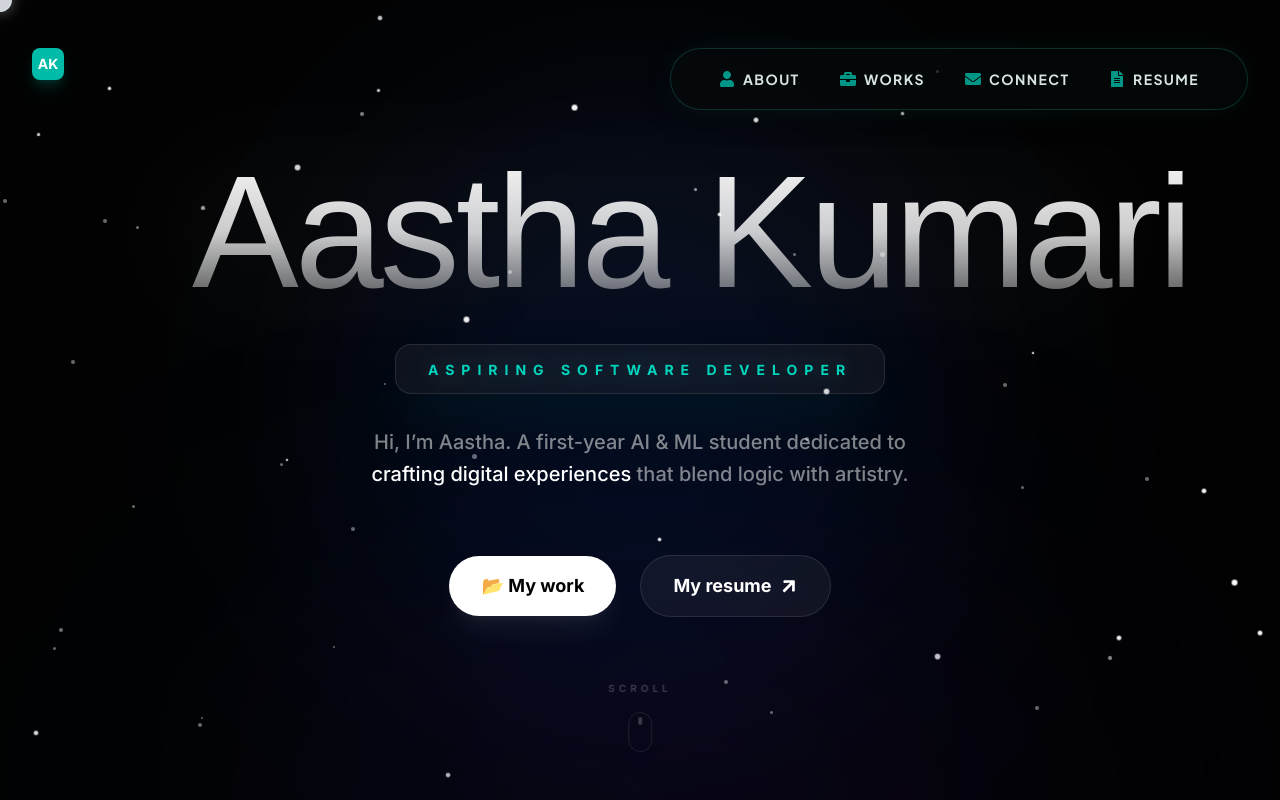
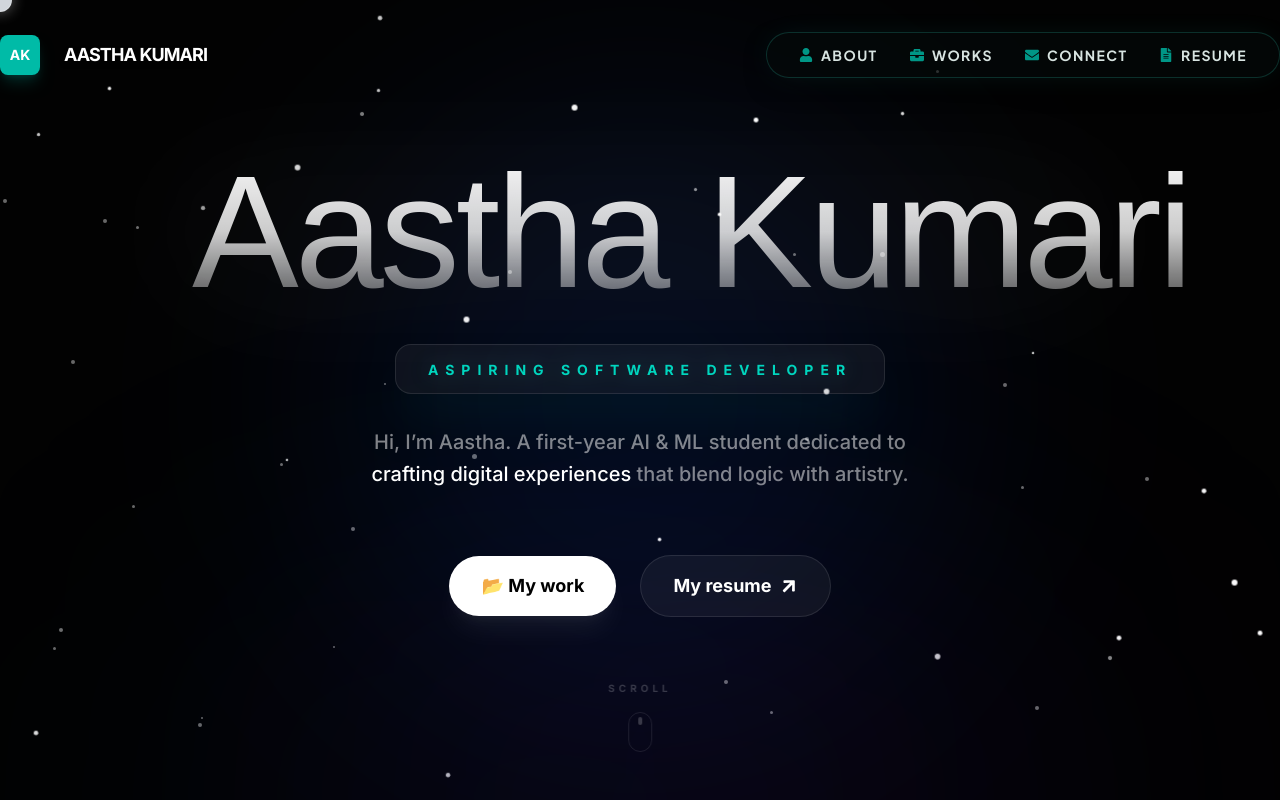
Before and after one commit to aasthakumari03/updated_Portfolio, a Next.js app: page / in a window 1280 px wide. Shown: the top 800 px of the page. Built offline with nearby package versions, Linux system fonts and the light colour scheme; a web font is replaced by a local one.

Commit message:
Refine NavHeader animation to center on scroll

```diff
--- a/components/NavHeader.tsx
+++ b/components/NavHeader.tsx
@@ -49,30 +49,25 @@ const NavHeader = () => {
     }, [pathname]);
 
     return (
-        <>
-            {/* Logo - Positioned independently at top-left, moves to center on scroll */}
+        <div className="fixed top-0 left-0 w-full z-[100] flex items-center justify-center pt-8 pointer-events-none">
+            {/* Logo */}
             <div
-                className="fixed top-12 left-8 z-[100] flex items-center gap-3 cursor-pointer group transition-all duration-75 ease-linear"
-                style={{
-                    // Interpolate left position
-                    // Start: 2rem (32px)
-                    // End: Center - Offset. (50% - ~6rem) to fit with larger pill
-                    left: `calc(2rem * (1 - ${scrollProgress}) + (50% - 6rem) * ${scrollProgress})`,
-                }}
+                className="flex items-center gap-3 cursor-pointer group transition-all duration-75 ease-linear pointer-events-auto"
                 onClick={(e) => {
                     e.preventDefault();
                     window.scrollTo({ top: 0, behavior: 'smooth' });
                     window.history.pushState(null, '', '#home');
                 }}
             >
-                <div className="w-8 h-8 bg-teal-500 rounded-lg flex items-center justify-center text-white font-bold text-sm transition-all group-hover:rotate-12 duration-500 z-10 shrink-0 shadow-lg shadow-teal-500/20">
+                <div className="w-10 h-10 bg-teal-500 rounded-lg flex items-center justify-center text-white font-bold text-sm transition-all group-hover:rotate-12 duration-500 shrink-0 shadow-lg shadow-teal-500/20">
                     AK
                 </div>
                 <div
-                    className="logo-typing-text overflow-hidden whitespace-nowrap transition-all duration-300"
+                    className="overflow-hidden whitespace-nowrap transition-all duration-300"
                     style={{
-                        opacity: 1 - scrollProgress * 0.5,
-                        maxWidth: scrollProgress > 0.8 ? '0px' : '200px',
+                        width: scrollProgress > 0.5 ? '0px' : 'auto',
+                        opacity: 1 - scrollProgress * 1.5,
+                        transform: `translateX(${scrollProgress * -20}px)`
                     }}
                 >
                     <span className="text-white font-bold text-lg tracking-tighter uppercase drop-shadow-md ml-3">
@@ -81,33 +76,21 @@ const NavHeader = () => {
                 </div>
             </div>
 
-            {/* Navigation Links - Top-Right initially, moves to Center-Right on scroll */}
-            <nav
-                className="fixed top-12 z-[100] transition-all duration-75 ease-linear"
+            {/* Dynamic Spacer */}
+            <div
                 style={{
-                    // Position logic:
-                    // Start (p=0): Right aligned (right: 2rem), Centered vertically (top-12)
-                    // End (p=1): Centered horizontally.
-                    // Implementation:
-                    // We use `left: 50%` as the base for the centered state.
-                    // We use `transform` to shift it.
-                    // But transitioning from `right` to `left` is hard.
-                    // Let's stick to `right`.
-                    // Start: right: 2rem.
-                    // End: right: 50% (minus half width).
-                    // Actually, easiest way to Center from Right using only `right`:
-                    // right: 50%, transform: translateX(50%).
-                    // So:
-                    // right: calc(2rem * (1 - p) + 50% * p)
-                    // transform: translateX(calc(50% * p))
-                    right: `calc(2rem * (1 - ${scrollProgress}) + 50% * ${scrollProgress})`,
-                    transform: `translateX(calc(50% * ${scrollProgress}))`,
+                    // When scroll is 0, we want a large gap (e.g. 60vw or bounded max)
+                    // When scroll is 1, we want a small gap (e.g. 1rem / 16px)
+                    width: `calc(max(20px, 80vw * (1 - ${scrollProgress})))`,
+                    transition: 'width 0.1s linear'
                 }}
-            >
+            />
+
+            {/* Navigation Links */}
+            <nav className="transition-all duration-75 ease-linear pointer-events-auto">
                 <div
-                    className="flex items-center gap-10 px-12 py-5 rounded-full transition-all duration-300 backdrop-blur-xl"
+                    className="flex items-center gap-8 px-8 py-3 rounded-full transition-all duration-300 backdrop-blur-xl"
                     style={{
-                        // Theme Styling: Teal/Dark Glow
                         backgroundColor: 'rgba(5, 10, 10, 0.6)',
                         borderColor: 'rgba(45, 212, 191, 0.2)',
                         borderWidth: '1px',
@@ -121,14 +104,14 @@ const NavHeader = () => {
                                 onClick={(e) => handleLinkClick(e, item.href)}
                                 className="group flex items-center gap-2 text-sm font-bold font-[family-name:var(--font-plus-jakarta-sans)] text-teal-50/90 hover:text-white transition-all duration-500 ease-out uppercase tracking-widest hover:scale-110 hover:-translate-y-1 hover:shadow-[0_0_25px_rgba(45,212,191,0.5)]"
                             >
-                                <item.icon className="text-teal-400/70 group-hover:text-teal-300 transition-colors duration-300" size={16} />
+                                <item.icon className="text-teal-400/70 group-hover:text-teal-300 transition-colors duration-300" size={14} />
                                 {item.label}
                             </a>
                         </Magnetic>
                     ))}
                 </div>
             </nav>
-        </>
+        </div>
     );
 };
 
```
